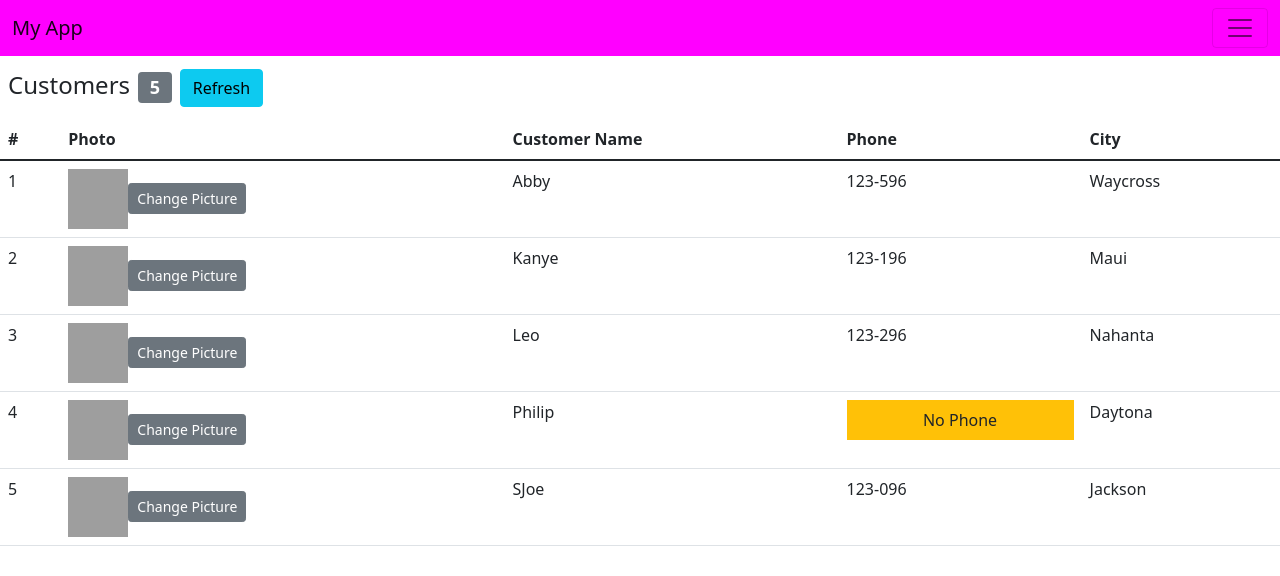
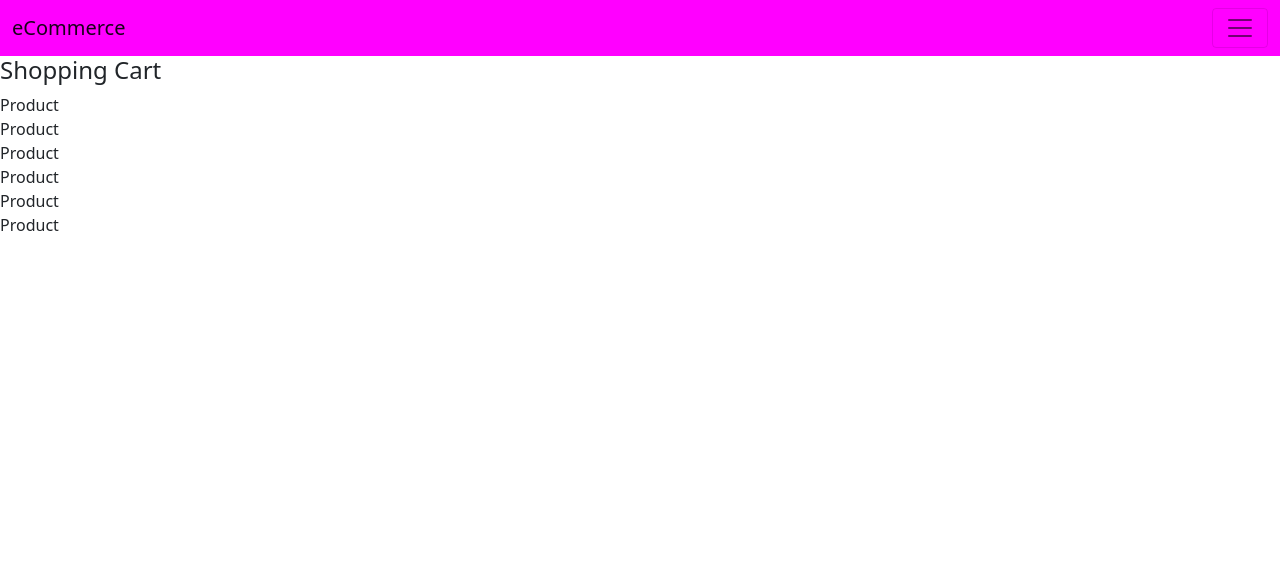
Before and after one commit to joycelin12/my-first-app, a React (Create React App) app: page / in a window 1280 px wide. Shown: the top 576 px of the page. Built offline with nearby package versions, Linux system fonts and the light colour scheme; grey boxes are pictures that could not be loaded.

Commit message:
Editing for eCommerce Shopping Cart

```diff
--- a/public/index.html
+++ b/public/index.html
@@ -24,7 +24,7 @@
       work correctly both with client-side routing and a non-root public URL.
       Learn how to configure a non-root public URL by running `npm run build`.
     -->
-    <title>React App</title>
+    <title>eCommerce</title>
   </head>
   <body>
     <noscript>You need to enable JavaScript to run this app.</noscript>
--- a/src/App.jsx
+++ b/src/App.jsx
@@ -1,13 +1,13 @@
 import React, { Component } from "react";
 import NavBar from "./NavBar";
-import MainContent from "./MainContent";
+import ShoppingCart from "./ShoppingCart";
 
 export default class App extends Component {
   render() {
     return (
       <React.Fragment>
         <NavBar />
-        <MainContent />
+        <ShoppingCart />
       </React.Fragment>
     );
   }
--- a/src/MainContent.jsx
+++ b/src/CustomersList.jsx
@@ -1,5 +1,5 @@
 import React, { Component } from "react";
-export default class MainContent extends Component {
+export default class CustomersList extends Component {
   state = {
     pageTitle: "Customers",
     customersCount: 5,
--- a/src/NavBar.jsx
+++ b/src/NavBar.jsx
@@ -6,7 +6,7 @@ export default class NavBar extends Component {
         <nav className="navbar navbar-light bg-light navbar-style">
           <div className="container-fluid">
             <a className="navbar-brand" href="/#">
-              My App
+              eCommerce
             </a>
             <button
               className="navbar-toggler"
--- /dev/null
+++ b/src/Product.jsx
@@ -0,0 +1,6 @@
+import React, { Component } from "react";
+export default class Product extends Component {
+  render() {
+    return <div>Product</div>;
+  }
+}
--- /dev/null
+++ b/src/ShoppingCart.jsx
@@ -0,0 +1,28 @@
+import React, { Component } from "react";
+import Product from "./Product";
+
+export default class ShoppingCart extends Component {
+  state = {
+    products: [
+      { id: 1, productName: "iPhone 7", price: 5900, quantity: 0 },
+      { id: 2, productName: "iPhone 8", price: 6900, quantity: 1 },
+      { id: 3, productName: "iPhone 9", price: 7900, quantity: 2 },
+      { id: 4, productName: "iPhone 10", price: 8900, quantity: 2 },
+      { id: 5, productName: "iPhone 11", price: 9900, quantity: 5 },
+      { id: 6, productName: "iPhone 12", price: 10900, quantity: 6 },
+    ],
+  };
+
+  render() {
+    return (
+      <div>
+        <h4>Shopping Cart</h4>
+        <div>
+          {this.state.products.map((prod) => {
+            return <Product key={prod.id} />;
+          })}
+        </div>
+      </div>
+    );
+  }
+}
```
